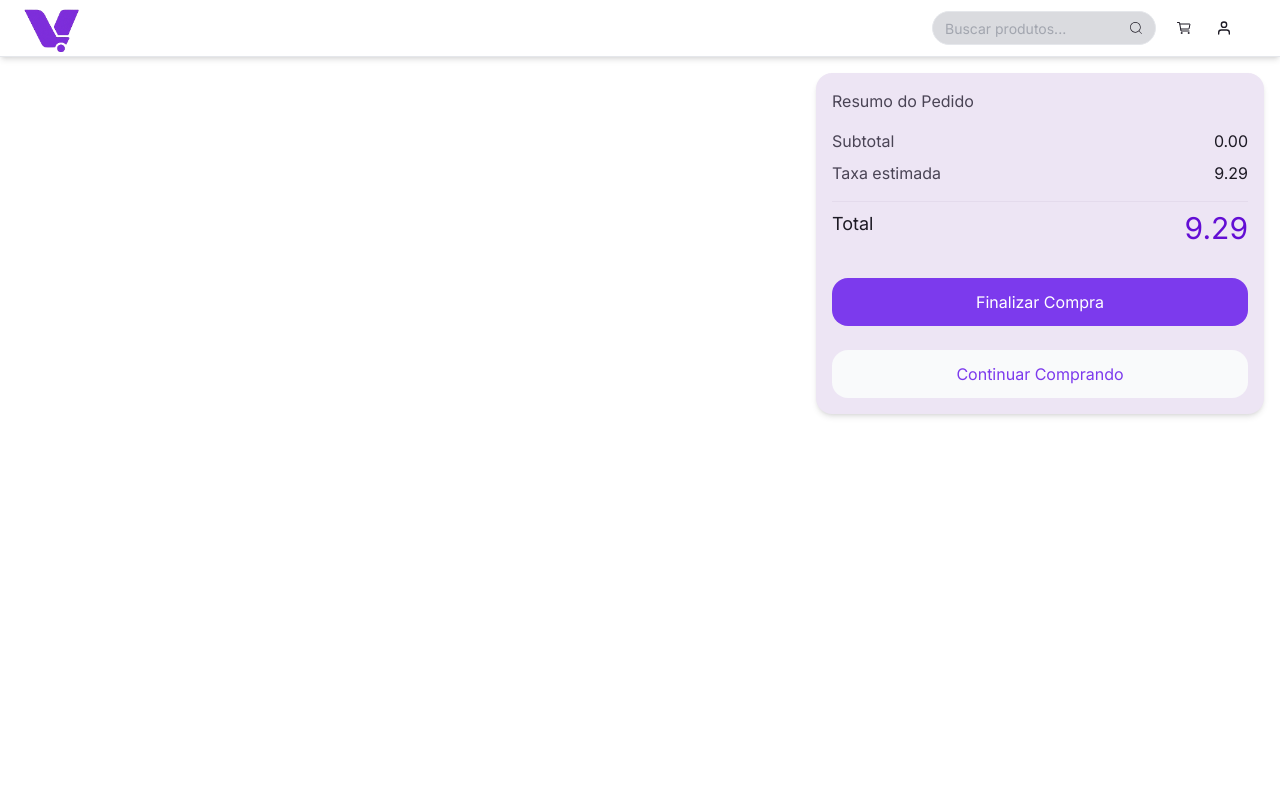
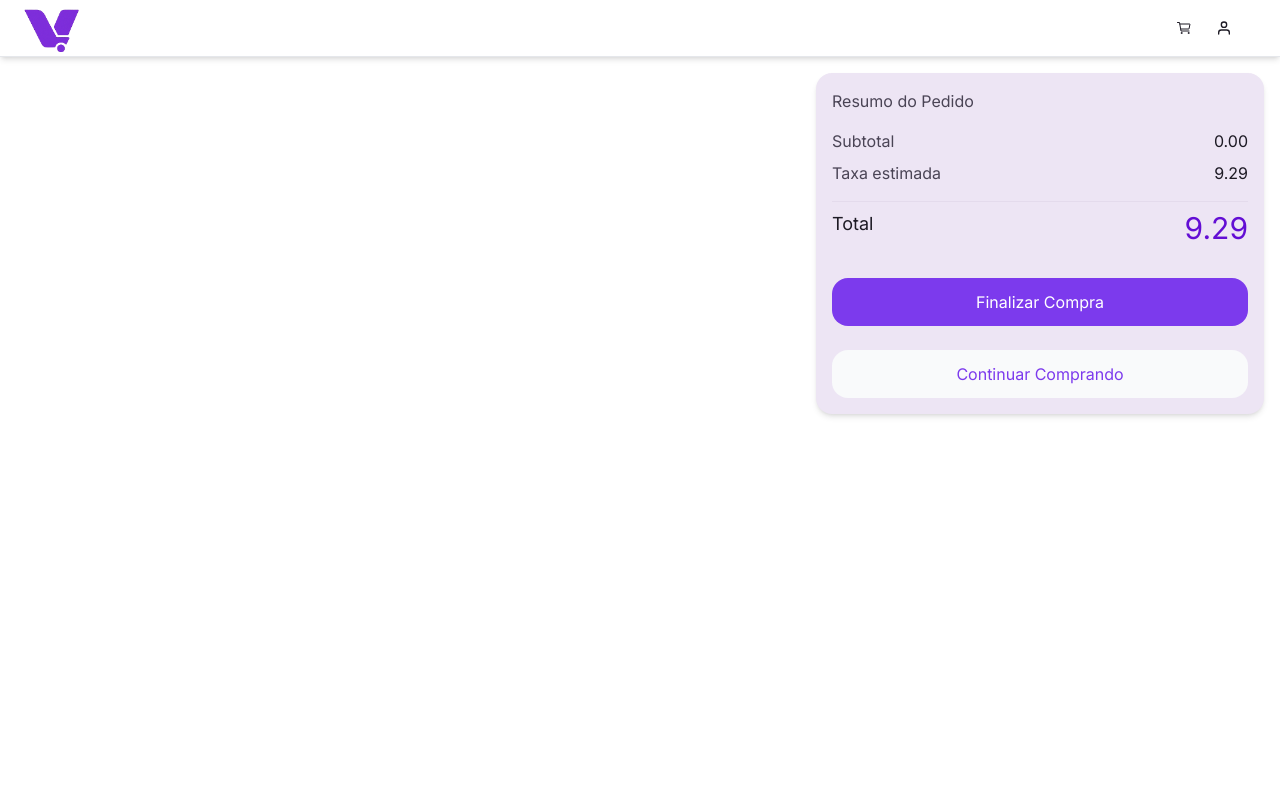
Before and after one commit to AdrianoATBS/dummyjson-commerce, a Next.js app: page /carrinho in a window 1280 px wide. Shown: the top 800 px of the page. Built offline with nearby package versions, Linux system fonts and the light colour scheme.

Commit message:
refactor(header): retira o input de pesquisa

```diff
--- a/src/shared/components/header.tsx
+++ b/src/shared/components/header.tsx
@@ -15,15 +15,7 @@ export default function Header() {
                     </Link>
                 </div>
 
-                <div className="relative w-full max-w-56 mr-5">
-                    <input
-                    className="w-full h-7 p-4 pl-3 pr-10 rounded-full border border-borda texto-secundario
-                    focus:outline-none bg-texto-secundario/25 "
-                    type="text" placeholder="Buscar produtos..." />
 
-                    <CiSearch className="absolute right-3 top-1/2 transform -translate-y-1/2
-                     text-[#1D1A24] cursor-pointer" />
-                </div>
 
                 <div className="flex items-center gap-6 pr-6">
 
```
